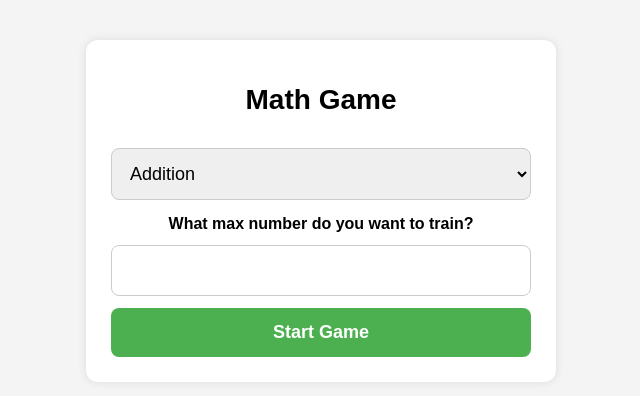
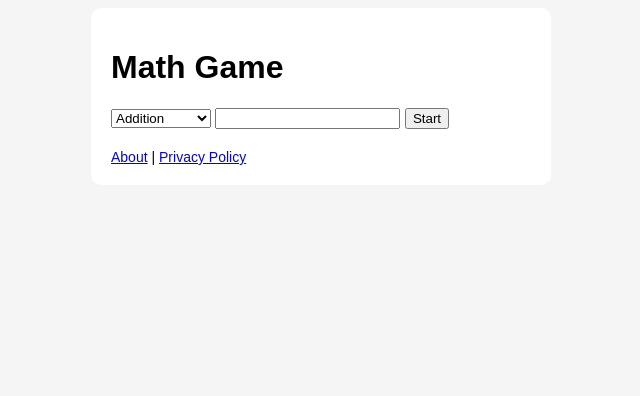
Before and after one commit to Kingkayman/math-game, a Flask app: page / in a window 1280 px wide. Shown: the top 396 px of the page, without its empty margins (319-959 px from the left). Run offline with Flask 3, Linux system fonts and the light colour scheme.

Commit message:
add about and privacy pages

```diff
--- a/app.py
+++ b/app.py
@@ -18,13 +18,10 @@ def generate_question():
 
     if game_type == "multiplication":
         return multiplication_question(value)
-
     elif game_type == "addition":
         return addition_question(value)
-
     elif game_type == "subtraction":
         return subtraction_question(value)
-
     elif game_type == "division":
         return division_question(value)
 
@@ -32,7 +29,6 @@ def generate_question():
 @app.route("/", methods=["GET", "POST"])
 def index():
 
-    # START GAME
     if request.method == "POST" and "start_game" in request.form:
 
         session["game_type"] = request.form["game_type"]
@@ -45,7 +41,6 @@ def index():
 
         return redirect("/")
 
-    # SUBMIT ANSWER
     if request.method == "POST" and "answer" in request.form:
 
         try:
@@ -53,8 +48,7 @@ def index():
 
             if answer == session["question_data"]["answer"]:
                 session["score"] += 1
-
-        except ValueError:
+        except:
             pass
 
         session["round"] += 1
@@ -64,11 +58,7 @@ def index():
             final_score = session["score"]
             session.clear()
 
-            return render_template(
-                "index.html",
-                finished=True,
-                score=final_score
-            )
+            return render_template("index.html", finished=True, score=final_score)
 
         session["question_data"] = generate_question()
 
@@ -80,12 +70,10 @@ def index():
         score=session.get("score", 0),
         round=session.get("round", 0),
         finished=False,
-        game_type=session.get("game_type"),
-        value=session.get("value")
+        game_type=session.get("game_type")
     )
 
 
-# 🚀 IMPORTANT FOR RENDER
 if __name__ == "__main__":
     port = int(os.environ.get("PORT", 5000))
     app.run(host="0.0.0.0", port=port)
--- a/static/style.css
+++ b/static/style.css
@@ -1,81 +1,23 @@
 body {
-    margin: 0;
-    padding: 0;
-    background: #f4f4f4;
-    font-family: Arial, sans-serif;
+    font-family: Arial;
+    background: #f5f5f5;
 }
 
 .container {
-    width: 90%;
     max-width: 420px;
-    margin: 40px auto;
+    margin: auto;
     background: white;
-    padding: 25px;
-    border-radius: 12px;
-    text-align: center;
-    box-shadow: 0 0 10px rgba(0,0,0,0.1);
+    padding: 20px;
+    border-radius: 10px;
 }
 
-h1 {
-    font-size: 28px;
-    margin-bottom: 20px;
+.ad-banner-top {
+    width: 100%;
+    margin-bottom: 10px;
+    text-align: center;
 }
 
-.question {
-    font-size: 40px;
-    margin: 25px 0;
-}
-
-input,
-select,
-button {
-    width: 100%;
-    padding: 14px;
-    margin-top: 12px;
-    font-size: 18px;
-    border-radius: 8px;
-    border: 1px solid #ccc;
-    box-sizing: border-box;
-}
-
-button {
-    background: #4CAF50;
-    color: white;
-    border: none;
-    font-weight: bold;
-}
-
-button:active {
-    transform: scale(0.98);
-}
-
-.game-info {
-    display: flex;
-    justify-content: space-between;
+.footer {
+    margin-top: 20px;
     font-size: 14px;
 }
-
-.play-again {
-    display: inline-block;
-    margin-top: 20px;
-    background: #4CAF50;
-    color: white;
-    padding: 12px 20px;
-    border-radius: 8px;
-    text-decoration: none;
-}
-
-.score {
-    font-size: 22px;
-}
-
-@media (max-width: 500px) {
-    .container {
-        margin: 20px auto;
-        padding: 20px;
-    }
-
-    .question {
-        font-size: 34px;
-    }
-}
--- /dev/null
+++ b/templates/about.html
@@ -0,0 +1,3 @@
+<h1>About</h1>
+<p>This is a simple math training game.</p>
+<a href="/">Back</a>
--- a/templates/index.html
+++ b/templates/index.html
@@ -8,90 +8,77 @@
 
     <title>Math Game</title>
 
+    <!-- ADSENSE SCRIPT (DU BAD OM DENNA) -->
+    <script async src="https://pagead2.googlesyndication.com/pagead/js/adsbygoogle.js?client=ca-pub-6875340177287559"
+     crossorigin="anonymous"></script>
+
     <link rel="stylesheet" href="{{ url_for('static', filename='style.css') }}">
-    <link rel="manifest" href="/static/manifest.json">
 </head>
 
 <body>
 
 <div class="container">
 
+    <!-- TOP BANNER AD -->
+    <div class="ad-banner-top">
+        <ins class="adsbygoogle"
+             style="display:block"
+             data-ad-client="ca-pub-6875340177287559"
+             data-ad-slot="auto"
+             data-ad-format="auto"
+             data-full-width-responsive="true"></ins>
+
+        <script>
+             (adsbygoogle = window.adsbygoogle || []).push({});
+        </script>
+    </div>
+
     <h1>Math Game</h1>
-
-    {% if game_type %}
-        <p class="mode">Mode: {{ game_type }}</p>
-    {% endif %}
 
     {% if finished %}
 
         <h2>Game Over</h2>
+        <p>Your score: {{ score }}/10</p>
 
-        <p class="score">Your score: {{ score }}/10</p>
-
-        <a class="play-again" href="/">Play Again</a>
+        <a href="/">Play Again</a>
 
     {% elif not question_data %}
 
         <form method="POST">
 
             <select name="game_type">
-
                 <option value="addition">Addition</option>
                 <option value="subtraction">Subtraction</option>
                 <option value="multiplication">Multiplication</option>
                 <option value="division">Division</option>
-
             </select>
-
-            <label style="display:block; margin-top:15px; font-weight:bold;">
-
-                {% if game_type == "multiplication" %}
-                    Which times table do you want to train?
-                {% elif game_type == "division" %}
-                    Which division table do you want to train?
-                {% else %}
-                    What max number do you want to train?
-                {% endif %}
-
-            </label>
 
             <input type="number" name="value" min="1" required>
 
-            <button type="submit" name="start_game">
-                Start Game
-            </button>
+            <button type="submit" name="start_game">Start</button>
 
         </form>
 
     {% else %}
 
-        <div class="game-info">
-            <p>Round {{ round }}/10</p>
-            <p>Score: {{ score }}</p>
-        </div>
+        <p>Round {{ round }}/10</p>
+        <p>Score: {{ score }}</p>
 
-        <h2 class="question">
-            {{ question_data.question }}
-        </h2>
+        <h2>{{ question_data.question }}</h2>
 
         <form method="POST">
-
-            <input type="number" name="answer" placeholder="Your answer" required autofocus>
-
+            <input type="number" name="answer" required>
             <button type="submit">Submit</button>
-
         </form>
 
     {% endif %}
 
+    <div class="footer">
+        <a href="/about">About</a> |
+        <a href="/privacy">Privacy Policy</a>
+    </div>
+
 </div>
-
-<script>
-if ("serviceWorker" in navigator) {
-    navigator.serviceWorker.register("/static/sw.js")
-        .then(() => console.log("SW registered"));
-}
-</script>
 
 </body>
 </html>
--- /dev/null
+++ b/templates/privacy.html
@@ -0,0 +1,3 @@
+<h1>Privacy Policy</h1>
+<p>This site uses ads (Google AdSense) and does not store personal data.</p>
+<a href="/">Back</a>
```
